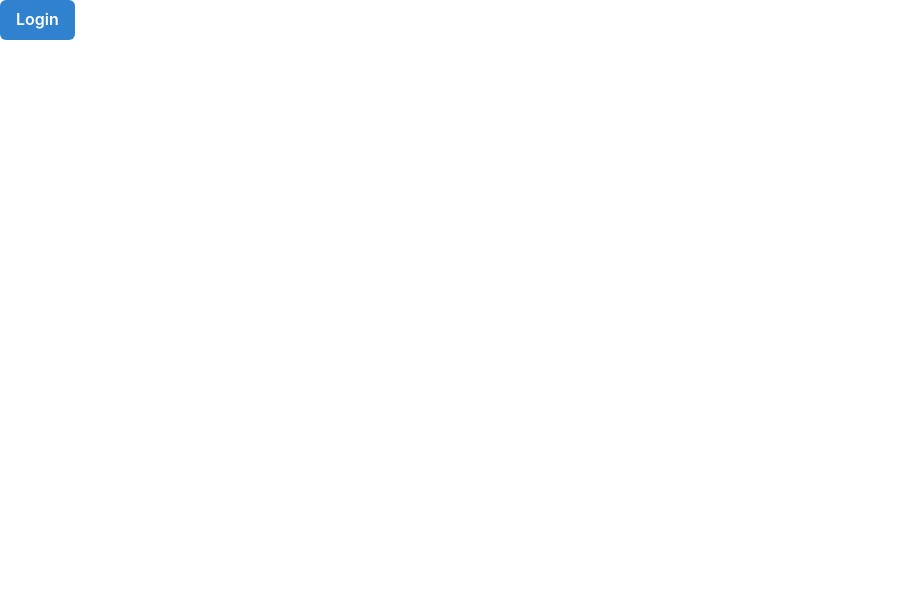
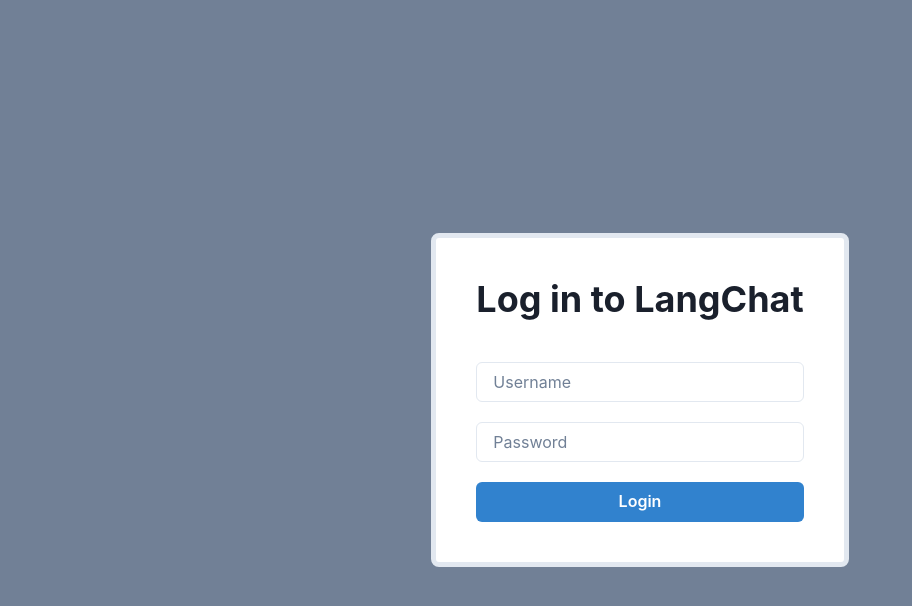
Before and after one commit to alex501212/LangChat, a React (Create React App) app in the folder frontend/: page /login in a window 1280 px wide. Shown: the top 606 px of the page, without its empty margins (0-912 px from the left). Built offline with nearby package versions, Linux system fonts and the light colour scheme.

Commit message:
created login form and added state for form

```diff
--- a/frontend/src/views/Login/login.jsx
+++ b/frontend/src/views/Login/login.jsx
@@ -1,11 +1,69 @@
-import React from 'react'
+import React, { useState } from "react";
 import "./login.scss";
-import { Button } from '@chakra-ui/react'
+import {
+  Flex,
+  Input,
+  Heading,
+  Select,
+  Text,
+  Button,
+  NumberInput,
+  NumberInputField,
+  NumberInputStepper,
+  NumberIncrementStepper,
+  NumberDecrementStepper,
+  HStack,
+  FormLabel,
+} from "@chakra-ui/react";
 
-const login = () => {
+const Login = () => {
+  const [username, setUsername] = useState("");
+  const [password, setPassword] = useState("");
+
+  const formValues = {
+    username: username,
+    password: password,
+  };
+
   return (
-    <Button colorScheme='blue'>Login</Button>
-  )
-}
+    <Flex
+      height="100vh"
+      justifyContent="center"
+      alignItems="center"
+      background="gray.500"
+    >
+      <Flex
+        direction="column"
+        p={10}
+        borderWidth="5px"
+        borderRadius="lg"
+        background="white"
+      >
+        <Heading mb={10}>Log in to LangChat</Heading>
+        <Input
+          value={username}
+          onChange={(e) => setUsername(e.target.value)}
+          mb={5}
+          placeholder="Username"
+        />
+        <Input
+          value={password}
+          onChange={(e) => setPassword(e.target.value)}
+          mb={5}
+          type={"password"}
+          placeholder="Password"
+        />
 
-export default login
+        <Button
+          type="submit"
+          onClick={() => console.log(formValues)}
+          colorScheme="blue"
+        >
+          Login
+        </Button>
+      </Flex>
+    </Flex>
+  );
+};
+
+export default Login;
```
